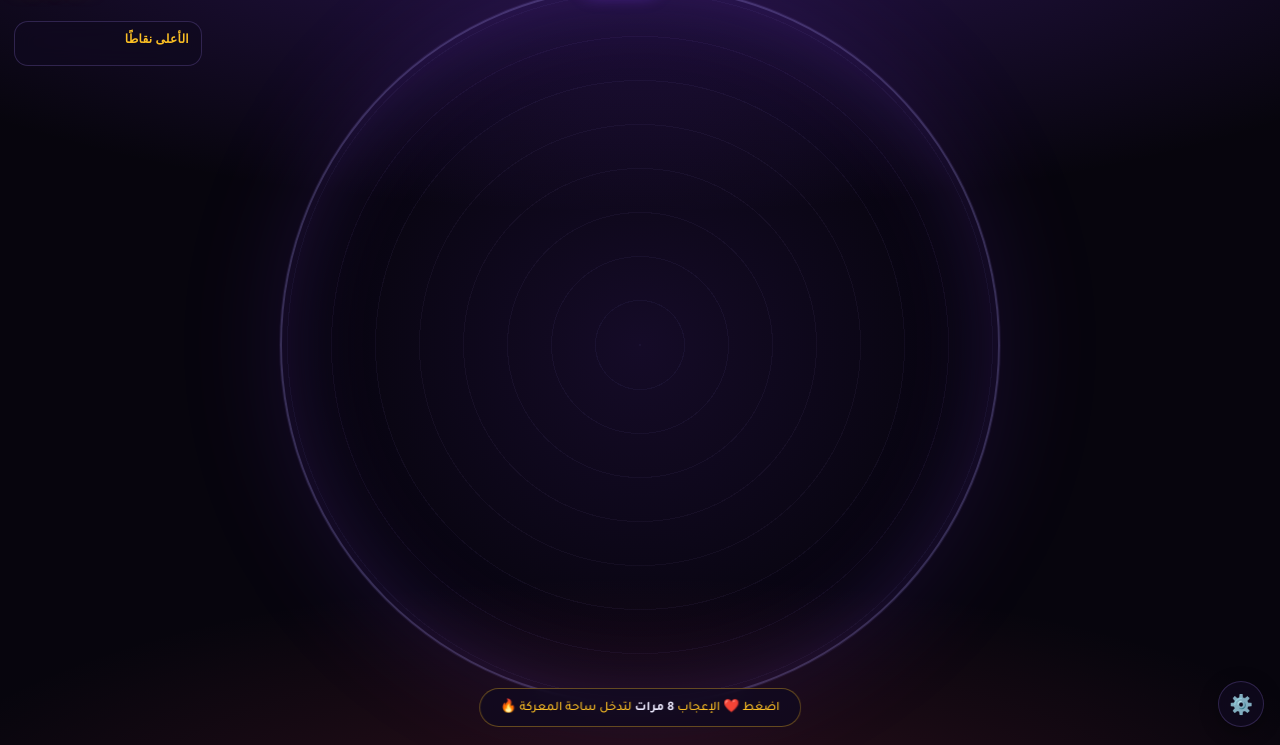
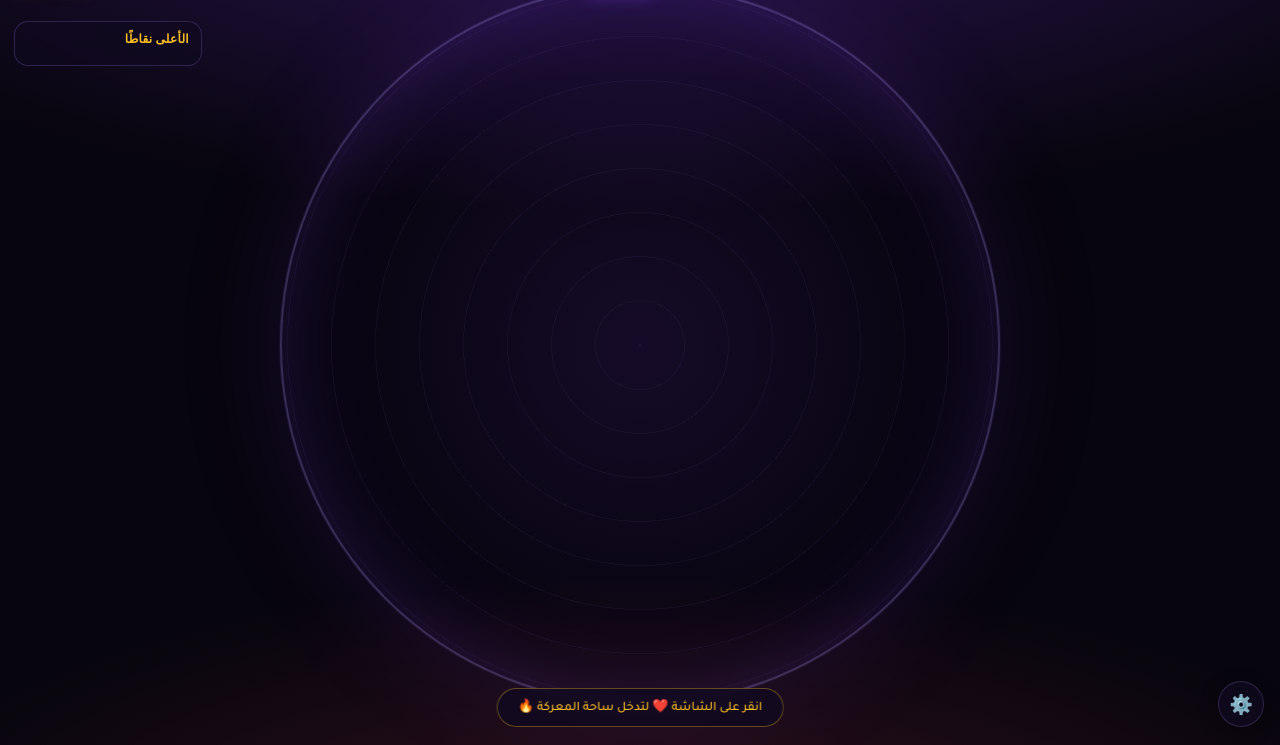
Before and after one commit to corinijamal/tiktok-live-connector, a website: page public/index.html in a window 1280 px wide. Shown: the part 55-800 px from the top of the page. Drawn offline with nearby package versions, Linux system fonts and the light colour scheme; no server answers.

Commit message:
Update index.html

```diff
--- a/public/index.html
+++ b/public/index.html
@@ -534,7 +534,7 @@
     <div class="arena" id="arena"></div>
   </div>
 
-  <div class="join-hint">اضغط ❤️ الإعجاب <b>8 مرات</b> لتدخل ساحة المعركة 🔥</div>
+  <div class="join-hint">انقر على الشاشة ❤️ لتدخل ساحة المعركة 🔥</div>
 
   <div class="winner-overlay" id="winnerOverlay">
     <div class="winner-avatar" id="winnerAvatar"></div>
```
